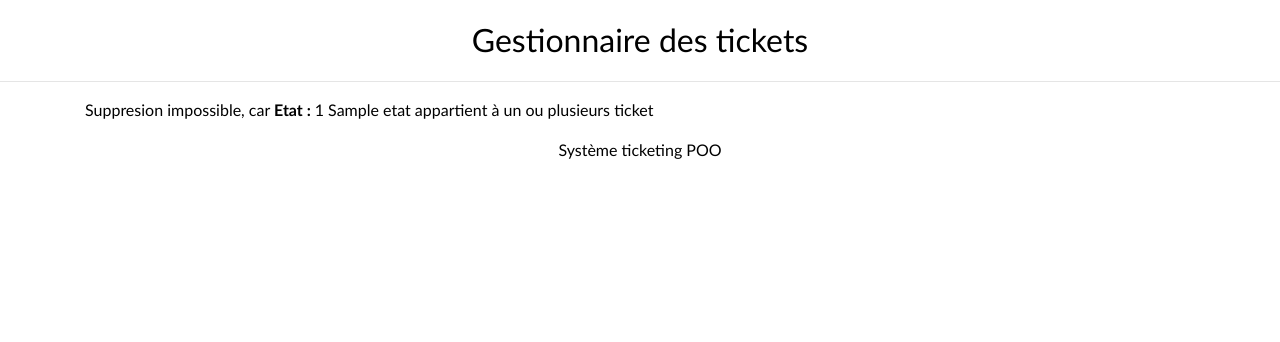
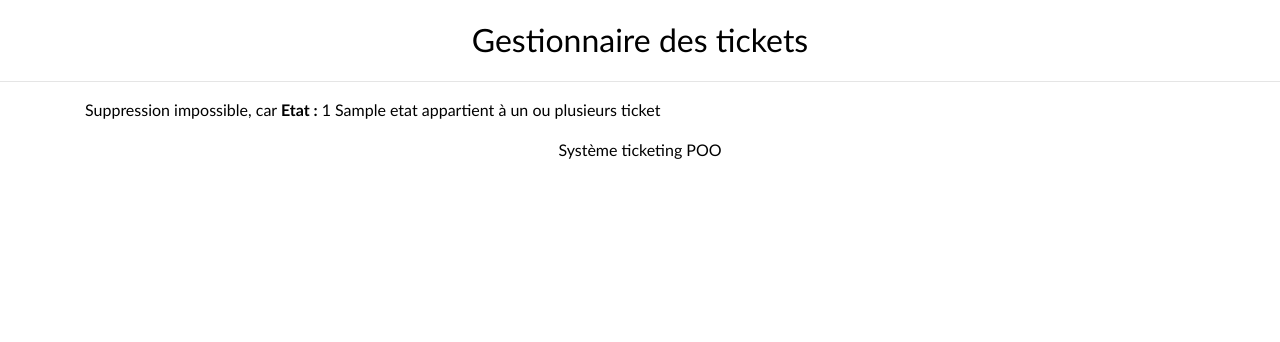
Before and after one commit to ibouzidi/ticketing, a PHP site: template Vue/vueSuprimerErreur.php in a window 1280 px wide. Shown: the top 342 px of the page. Run offline with PHP 8.4, Linux system fonts and the light colour scheme; the template is opened without the code that fills it: most values are stand-ins (such as "Sample title", 1, 10 or a date in 2020).

Commit message:
correction css supEr

```diff
--- a/Controleur/ControleurEtat.php
+++ b/Controleur/ControleurEtat.php
@@ -8,10 +8,12 @@ class ControleurEtat
 {
 
     private $etat;
+    private $billet;
 
     public function __construct()
     {
         $this->etat = new Etat();
+        $this->billet = new Billet();
     }
 
     // Affiche les détails sur un etat
@@ -42,6 +44,7 @@ class ControleurEtat
     public function vuesupprimer($idEtat)
     {
         $etat = $this->etat->getEtat($idEtat);
+
         $vue = new Vue("EditerEtat");
         $vue = new Vue("SuprimerErreur");
         $vue->generer(array('etat' => $etat));
--- a/Controleur/Routeur.php
+++ b/Controleur/Routeur.php
@@ -64,7 +64,7 @@ class Routeur
                     $idEtat = intval($this->getParametre($_POST, 'id'));
                     $nom = $this->getParametre($_POST, 'nom');
                     $this->ctrlEtat->modifieretat($idEtat, $nom);
-                }else
+                } else
                     throw new Exception("Action non valide");
             } else {  // aucune action définie : affichage de l'accueil
                 $this->ctrlAccueil->accueil();
--- a/Vue/vueSuprimerErreur.php
+++ b/Vue/vueSuprimerErreur.php
@@ -4,7 +4,7 @@
 <div class="container">
 
 
-    <p>Suppresion impossible, car <strong>Etat : </strong><?= $etat['id'] . '  ' . $etat['nom_etat'] ?> appartient à un ou plusieurs ticket</p>
+    <p>Suppression impossible, car <strong>Etat : </strong><?= $etat['id'] . '  ' . $etat['nom_etat'] ?> appartient à un ou plusieurs ticket</p>
 
 
 </div>
```
